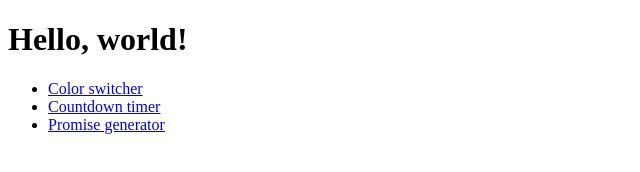
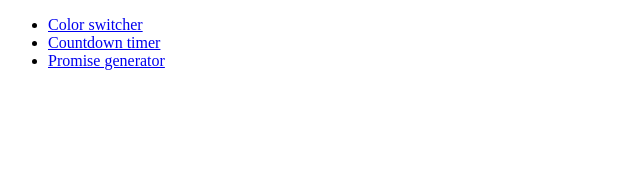
Before and after one commit to DariaKelesh/goit-js-hw-09, a plain HTML site: page index.html in a window 1280 px wide. Shown: the whole page, without its empty margins (0-640 px from the left). Drawn offline with Linux system fonts and the light colour scheme.

Commit message:
Deploying to gh-pages from @ DariaKelesh/goit-js-hw-09@ce0f1f886a3ddb1235ee5c53d3d506e413c27cd0 🚀

```diff
--- a/index.html
+++ b/index.html
@@ -1 +1 @@
-<!DOCTYPE html><html lang="en"><head><meta charset="utf-8"><meta name="viewport" content="width=device-width, initial-scale=1.0"><title>Homework 9</title><link rel="stylesheet" href="/goit-js-hw-09/01-color-switcher.2f163a73.css"></head><body> <h1>Hello, world!</h1> <ul> <li><a href="/goit-js-hw-09/01-color-switcher.html">Color switcher</a></li> <li><a href="/goit-js-hw-09/02-timer.html">Countdown timer</a></li> <li><a href="/goit-js-hw-09/03-promises.html">Promise generator</a></li> </ul> </body></html>
+<!DOCTYPE html><html lang="en"><head><meta charset="utf-8"><meta name="viewport" content="width=device-width, initial-scale=1.0"><title>Homework 9</title><link rel="stylesheet" href="/goit-js-hw-09/01-color-switcher.2f163a73.css"></head><body> <ul> <li><a href="/goit-js-hw-09/01-color-switcher.html">Color switcher</a></li> <li><a href="/goit-js-hw-09/02-timer.html">Countdown timer</a></li> <li><a href="/goit-js-hw-09/03-promises.html">Promise generator</a></li> </ul> </body></html>
```
